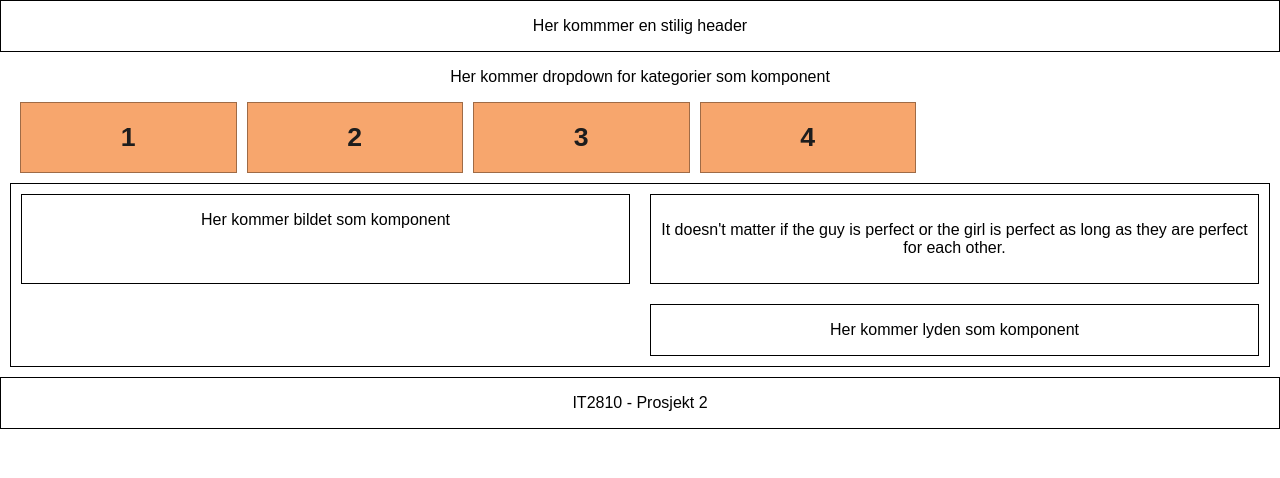
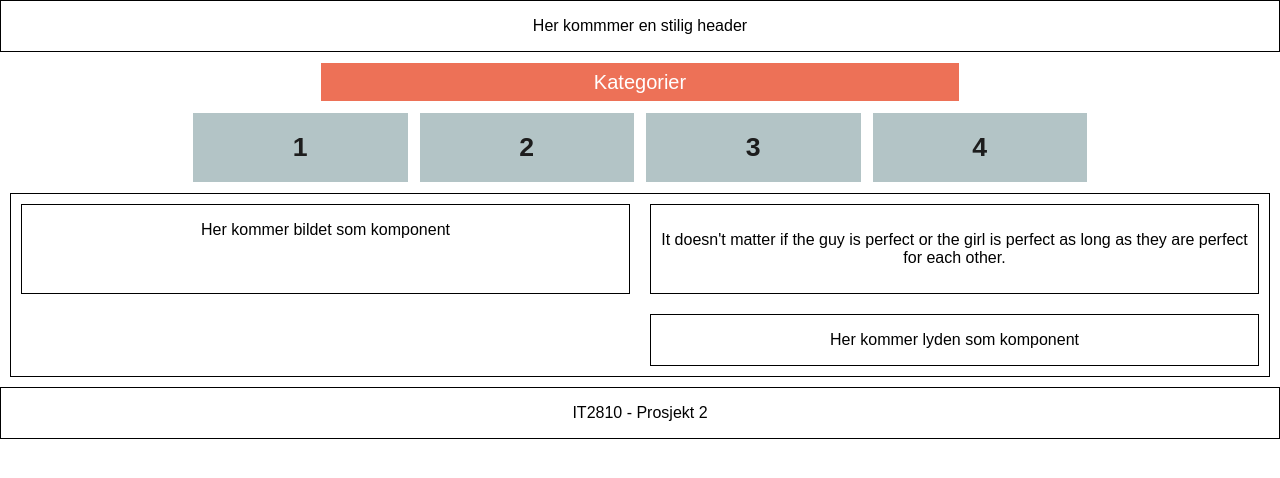
Before and after one commit to IT2810/it2810-webutvikling-h18-prosjekt-2-gruppe--23, a React (Create React App) app in the folder pro2/: page / in a window 1280 px wide. Shown: the top 478 px of the page. Built offline with nearby package versions, Linux system fonts and the light colour scheme.

Commit message:
Lagt inn dropdown, og gjort litt designendringer

```diff
--- /dev/null
+++ b/pro2/src/components/CategoryMenu/CategoryContent.js
@@ -0,0 +1,15 @@
+import React, {Component} from 'react';
+import './CategoryMenu.css';
+
+class CategoryContent extends Component {
+
+    render() {
+        return (
+        <div className="categoryContent">
+            <h4> Velg kategori for lyd, bilde og tekst</h4>
+        </div>
+        )
+    }
+}
+
+export default CategoryContent;
--- /dev/null
+++ b/pro2/src/components/CategoryMenu/CategoryMenu.css
@@ -0,0 +1,18 @@
+.menuButton {
+    background-color: #ED7157;
+    border: 1px solid;
+    border-color: #ffffff;
+    width: 50%;
+    height: 40px;
+    font-size: 20px;
+    margin-top: 10px;
+    color: #ffffff;
+
+}
+
+.categoryContent {
+    width: 50%;
+    border: 1px solid;
+    border-color: #B3C4C6;
+    margin: auto;
+}
--- /dev/null
+++ b/pro2/src/components/CategoryMenu/CategoryMenu.js
@@ -0,0 +1,30 @@
+import React, {Component} from 'react';
+import CategoryContent from './CategoryContent';
+import './CategoryMenu.css';
+
+class CategoryMenu extends Component {
+    constructor(props){
+        super();
+
+        this.state = { showMenu : false };
+
+        this.toggleDiv = this.toggleDiv.bind(this);
+    }
+
+    toggleDiv = () => {
+        console.log("Kommer inn hit")
+        const { showMenu} = this.state;
+        this.setState( { showMenu : !showMenu})
+    }
+
+    render() {
+        return(
+            <div>
+                <button className="menuButton" onClick={this.toggleDiv}>Kategorier</button>
+                {this.state.showMenu && <CategoryContent></CategoryContent>}
+            </div>
+        )
+    }
+}
+
+export default CategoryMenu;
--- a/pro2/src/components/Gallery/Gallery.js
+++ b/pro2/src/components/Gallery/Gallery.js
@@ -3,6 +3,7 @@ import axios from 'axios';
 import Text from '../Text/Text'
 import TabContainer from '../Tab/TabContainer';
 import './Gallery.css'
+import CategoryMenu from '../CategoryMenu/CategoryMenu';
 
 class Gallery extends Component {
     constructor() {
@@ -13,11 +14,10 @@ class Gallery extends Component {
         }
         this.getRegisterFile()
     }
-
+    //Retrieves the Registerfile, which holds an array with categories and picutes/text
     getRegisterFile()  {
         axios.get('/json/RegisterFile.json')
         .then(response => {
-            //console.log(response.data);
       })
       .catch(error => {
         console.log(error);
@@ -29,7 +29,7 @@ class Gallery extends Component {
         return (
             <div className="content">
                 <div className="galleryCategories">
-                    <p> Her kommer dropdown for kategorier som komponent</p>
+                    <CategoryMenu></CategoryMenu>
                 </div>
 
                 <div className="galleryTab">
@@ -37,15 +37,19 @@ class Gallery extends Component {
                 </div>
 
                 <div className="gridContainer">
+
                     <div className="galleryPic">
                         <p> Her kommer bildet som komponent</p>
                     </div>
+
                     <div className="galleryText">
                         <Text name="cliche0"></Text>
                     </div>
+
                     <div className="gallerySound">
                         <p> Her kommer lyden som komponent</p>
                     </div>
+
                 </div>
 
             </div>
--- a/pro2/src/components/Tab/TabStyle.css
+++ b/pro2/src/components/Tab/TabStyle.css
@@ -1,7 +1,7 @@
 .tab {
-    background-color: #F7A66D;
+    background-color: #B3C4C6;
     border: 1px solid;
-    border-color: #0000005b;
+    border-color: #ffffff;
     width: auto;
 
 }
@@ -19,7 +19,7 @@
     display: grid;
     grid-template-columns: repeat(auto-fit, minmax(100px, 1fr));
     grid-gap: 10px;
-    margin-left: 20px;
+    margin: auto;
     margin-top: 10px;
     width: 70%;
 }
```
